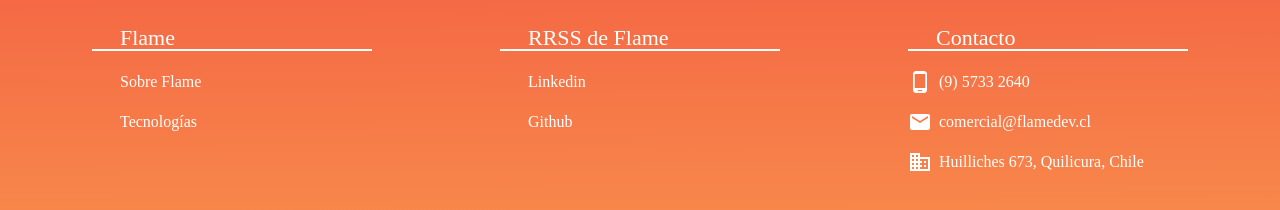
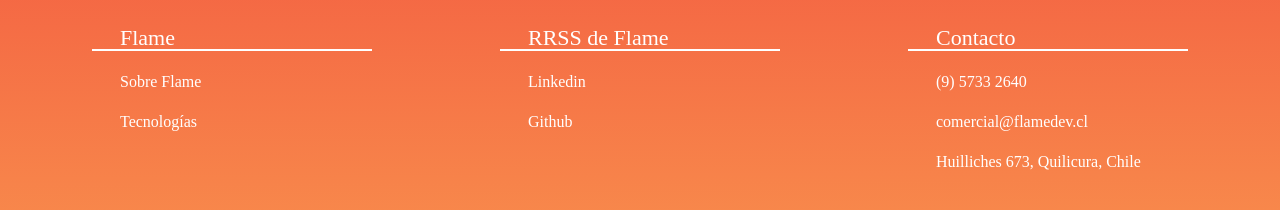
Before and after one commit to FlameTeam/FlameWebApp, a React (Create React App) app: page / in a window 1280 px wide. Shown: the part 2572-2782 px from the top of the page. Built offline with nearby package versions, Linux system fonts and the light colour scheme; a web font is replaced by a local one.

Commit message:
footer icons deleted

```diff
--- a/src/components/Footer.js
+++ b/src/components/Footer.js
@@ -1,28 +1,16 @@
 import React from 'react';
-import { makeStyles } from '@material-ui/core/styles';
 import useCustomStyles from '../resources/styles/customStyle';
 import columnStyles from '../resources/styles/subcomponents/footer/columnStyle';
 import { Grid, Typography } from '@material-ui/core';
-import MailIcon from '@material-ui/icons/Mail';
-import PhoneAndroidIcon from '@material-ui/icons/PhoneAndroid';
-import BusinessIcon from '@material-ui/icons/Business';
 
 import Column from './subcomponents/columns/Column';
 import Errors from './subcomponents/Errors';
 
 import { footerData } from '../resources/data/footerData';
 
-const useStyles = makeStyles((theme) => ({
-  icon: {
-    color: '#ffffff',
-    marginRight: '-18px',
-  },
-}));
-
 export function Footer({ error }) {
   const customClasses = useCustomStyles();
   const columnsClasses = columnStyles();
-  const classes = useStyles();
 
   if (error) {
     return <Errors type={error} />;
@@ -44,19 +32,16 @@ export function Footer({ error }) {
             </Grid>
             <hr className={columnsClasses.line} />
             <Grid container justify='center'>
-              <PhoneAndroidIcon className={classes.icon} />
               <Typography className={columnsClasses.finalColumnFooter}>
                 (9) 5733 2640
               </Typography>
             </Grid>
             <Grid container justify='center'>
-              <MailIcon className={classes.icon} />
               <Typography className={columnsClasses.finalColumnFooter}>
                 comercial@flamedev.cl
               </Typography>
             </Grid>
             <Grid container justify='center'>
-              <BusinessIcon className={classes.icon} />
               <Typography className={columnsClasses.finalColumnFooter}>
                 Huilliches 673, Quilicura, Chile
               </Typography>
```
